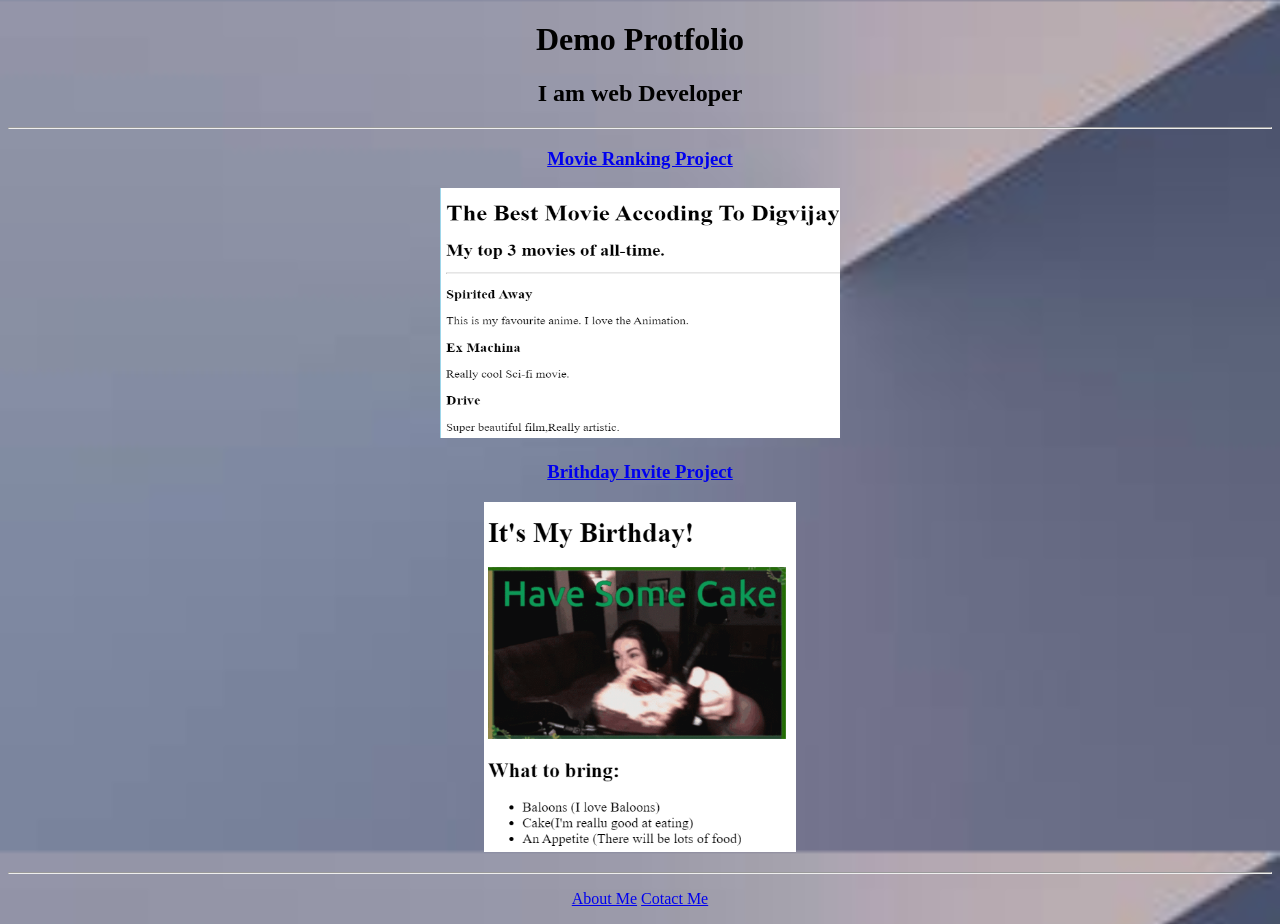
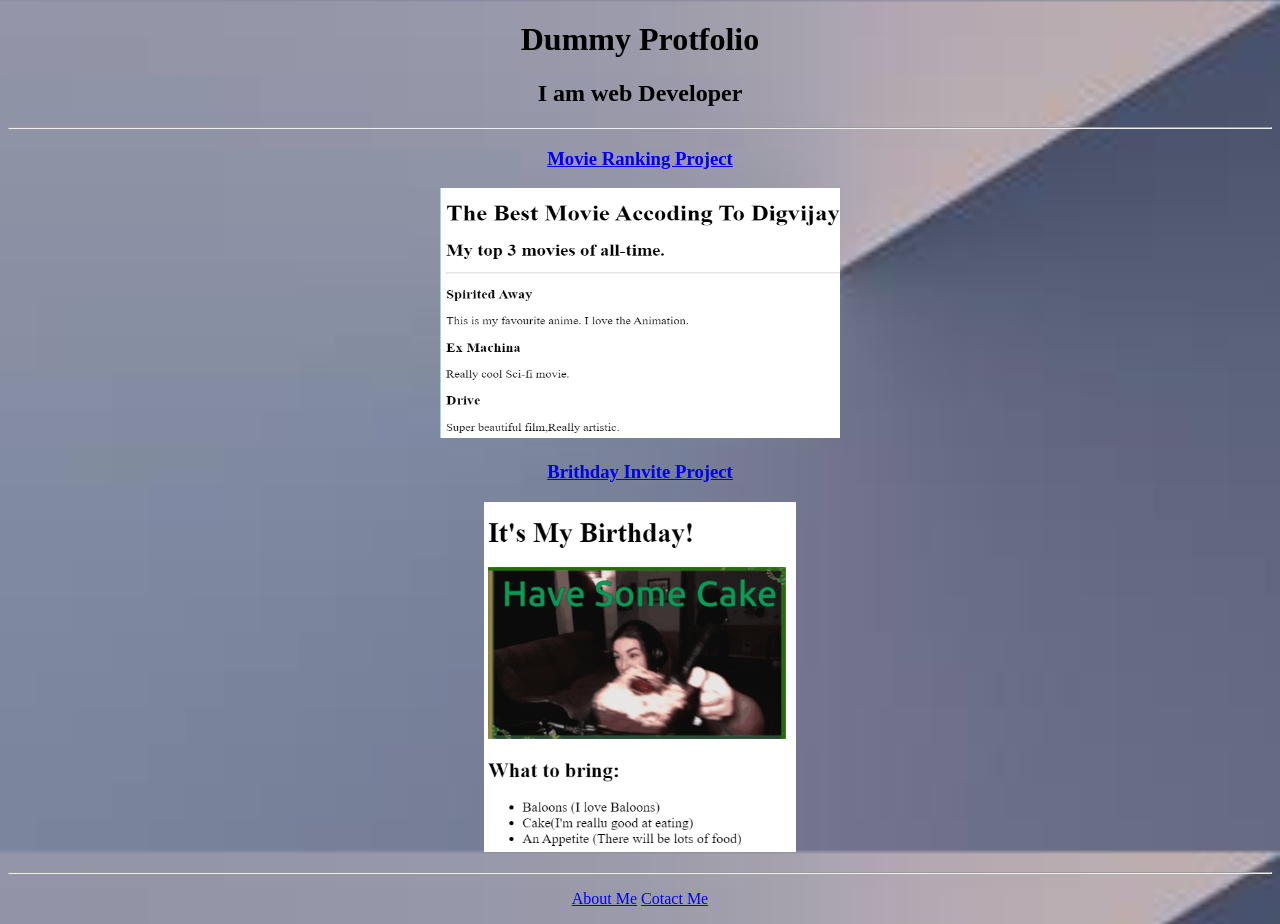
Before and after one commit to DigvijayFlash/Dumy-Portfolio, a plain HTML site: page index.html in a window 1280 px wide. Drawn offline with Linux system fonts and the light colour scheme.

Commit message:
Update index.html

```diff
--- a/index.html
+++ b/index.html
@@ -14,7 +14,7 @@
     </style>
 </head>
 <body>
-    <h1>Demo Protfolio</h1>
+    <h1>Dummy Protfolio</h1>
     <h2> I am web Developer</h2>
     <hr>
     <p>
```
